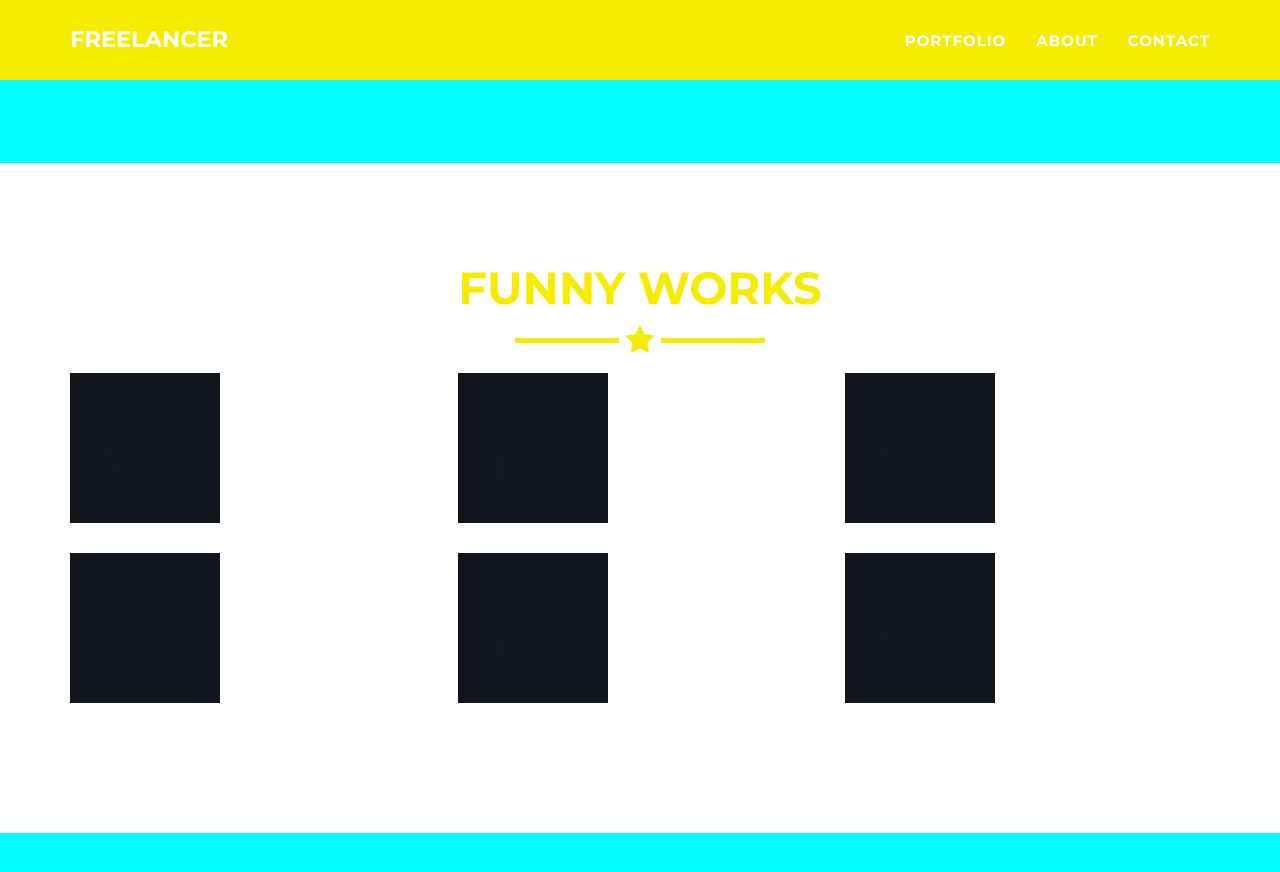
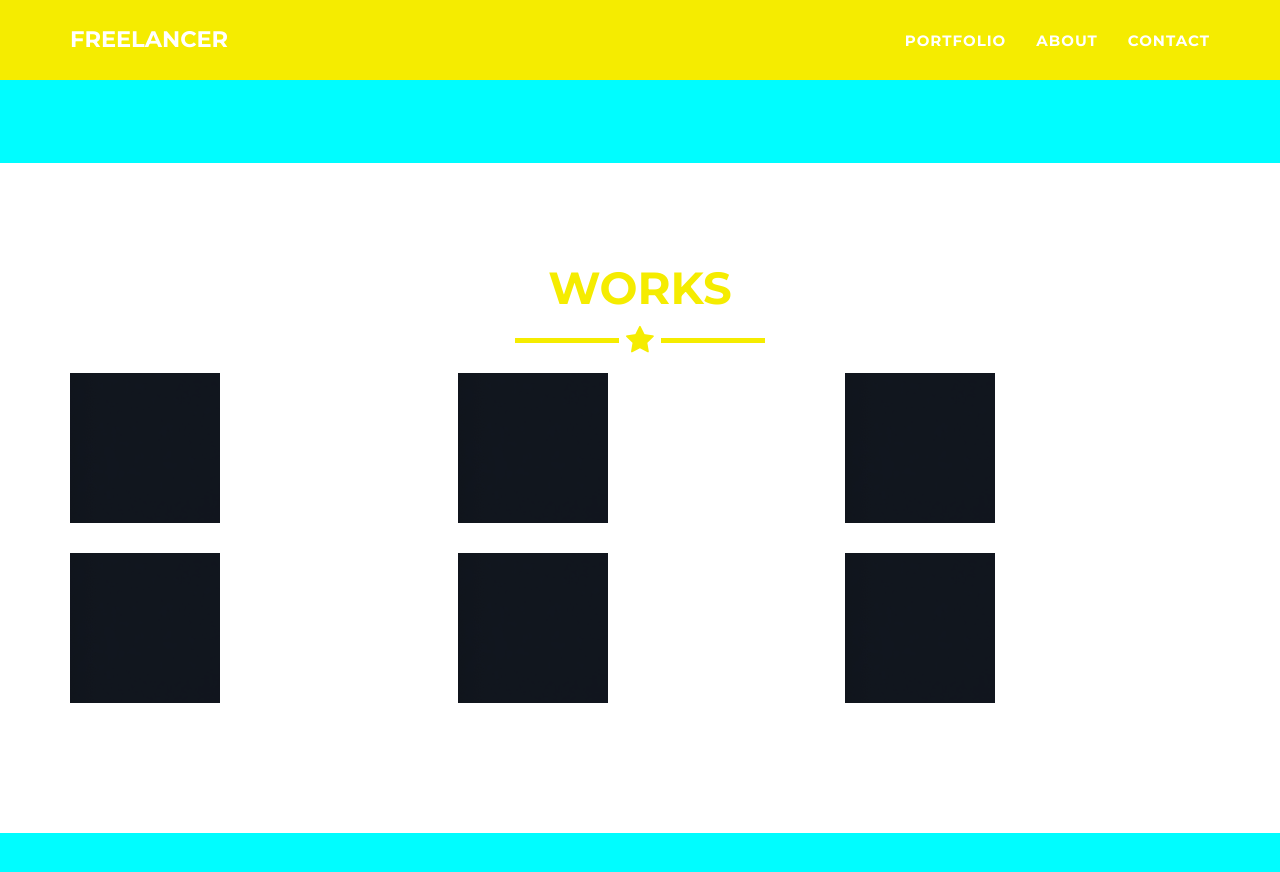
Before and after one commit to heydavid-dev/freelancer-4-260, a Jekyll site: the page built from index.html, in a window 1280 px wide and 900 px high, scrolled down 606 px. Shown: the top 872 px of the window. Built offline with Jekyll 4.4.1, drawn with Linux system fonts in a browser that asks for light colours.

Commit message:
Update _config.yml

```diff
--- a/_config.yml
+++ b/_config.yml
@@ -30,7 +30,7 @@ about:
 contact:
   title: Contact Me
 portfolio:
-  title: Funny Works
+  title: Works
 footer:
   location: Location
   credits: Credits
```
